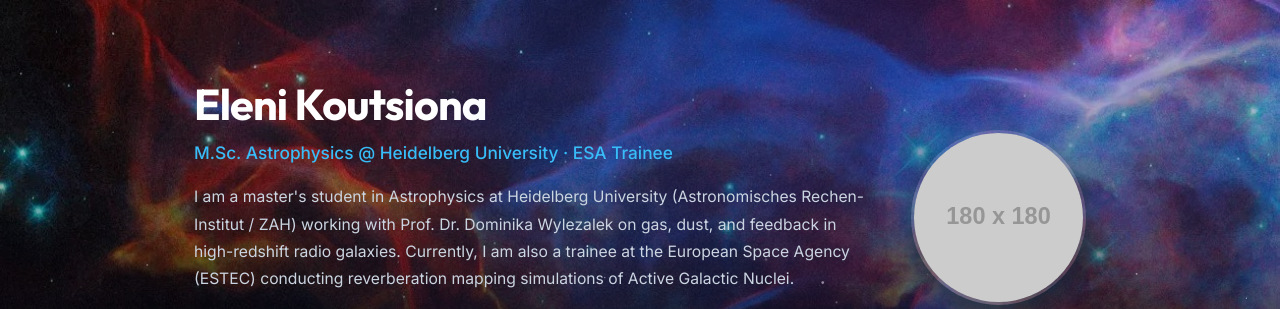
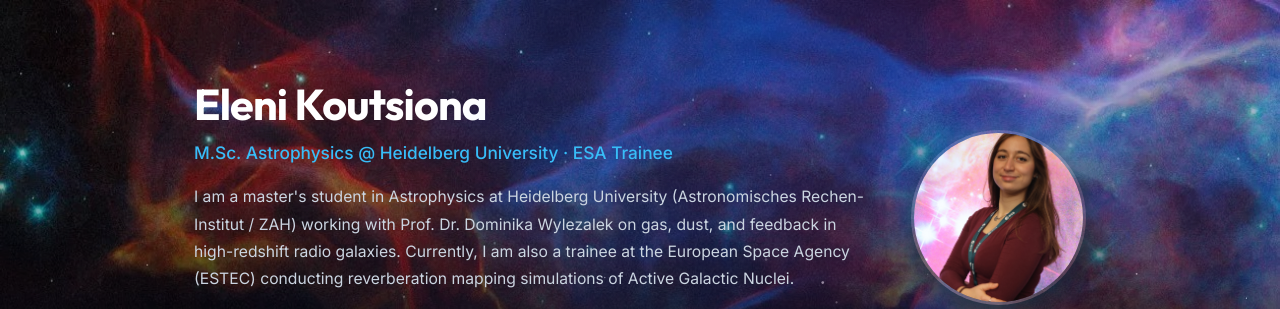
Before and after one commit to elenikt/elenikt.github.io, a plain HTML site: page index.html in a window 1280 px wide. Shown: the top 309 px of the page. Drawn offline with Linux system fonts and the light colour scheme; placeholder pictures from the web are drawn by us; some icons are missing.

Commit message:
Change profile image file extension from jpeg to JPG

```diff
--- a/index.html
+++ b/index.html
@@ -16,7 +16,7 @@
   <meta property="og:description" content="M.Sc. Researcher in Astrophysics at Heidelberg University & ESA Trainee.">
   <meta property="og:type" content="website">
   <meta property="og:url" content="https://elenikt.github.io">
-  <meta property="og:image" content="images/profile.jpeg">
+  <meta property="og:image" content="images/profile.JPG">
 
   <!-- Schema.org JSON-LD -->
   <script type="application/ld+json">
@@ -654,7 +654,7 @@
           </a>
         </div>
       </div>
-      <img src="images/profile.jpeg" alt="Eleni Koutsiona" class="profile-pic" onerror="this.onerror=null; this.src='https://placehold.co/180x180/0f172a/38bdf8?text=Eleni+K.';" />
+      <img src="images/profile.JPG" alt="Eleni Koutsiona" class="profile-pic" onerror="this.onerror=null; this.src='https://placehold.co/180x180/0f172a/38bdf8?text=Eleni+K.';" />
     </header>
 
     <!-- Research Interests -->
```
